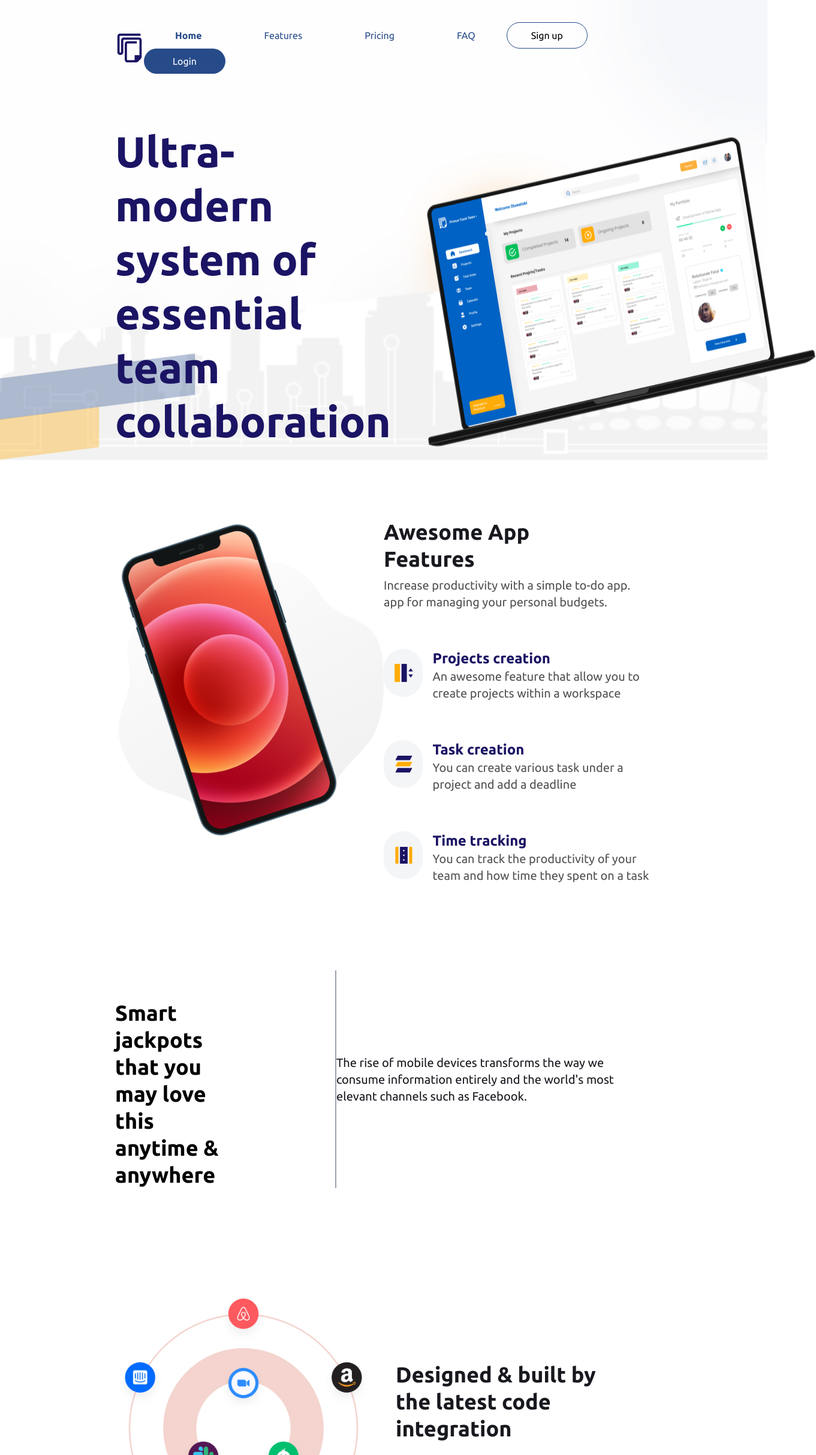
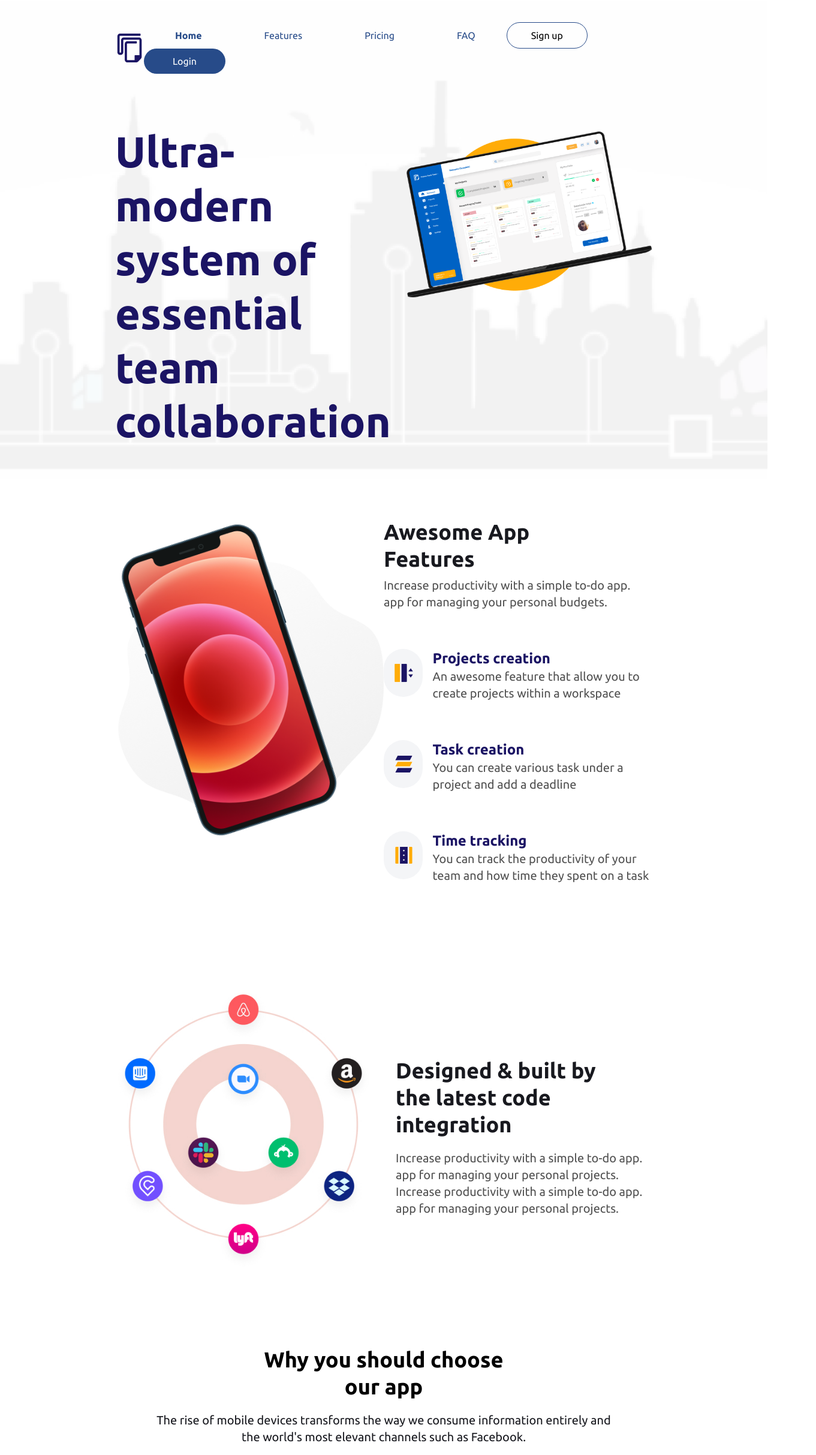
Before and after one commit to diamond-nicholas/react-landing-page, a React (Create React App) app: page / in a window 1280 px wide. Shown: the top 2426 px of the page at 60% size, 1361 px wide, since content can reach past the window. Built offline with nearby package versions, Linux system fonts and the light colour scheme.

Commit message:
feat: responsiveness added

```diff
--- a/src/components/Footer.jsx
+++ b/src/components/Footer.jsx
@@ -7,7 +7,7 @@ import YouTuebIcon from './vectors/YouTube';
 
 const Footer = () => {
   return (
-    <footer className='flex justify-between items-center px-14 h-20 mt-32 bg-black1 lg:px-48'>
+    <footer className='flex justify-between items-center px-5 md:px-14 h-20 mt-32 bg-black1 lg:px-48'>
       <p className='text-base text-gray4'>
         &copy; {new Date().getFullYear()} Primus Track. All rights reserved
       </p>
--- a/src/pages/Home.scss
+++ b/src/pages/Home.scss
@@ -1,6 +1,6 @@
 .HomePage {
   .header {
-    background: url('../assests/images/Background.jpg');
+    background: url('../assests/images/22222.png');
     background-repeat: no-repeat;
     background-size: cover;
     background-position: bottom;
--- a/src/pages/index.jsx
+++ b/src/pages/index.jsx
@@ -118,17 +118,17 @@ const HomePage = () => {
     <div className='HomePage'>
       <header className='h-screen header'>
         <NavBar />
-        <div className='flex justify-between px-48 mt-12'>
-          <h2 className='text-7xl font-bold text-teal2 max-w-lg leading-tight'>
+        <div className='grid lg:grid-cols-2 px-10 lg:px-48 mt-12'>
+          <h2 className='leading-tight text-5xl mb-8 lg:text-7xl font-bold text-teal2 lg:max-w-lg lg:leading-tight'>
             Ultra-modern system of essential team collaboration
           </h2>
-          <img src='/images/Macbook.png' alt='' className='hidden lg:block' />
+          <img src='/images/33333.png' alt='' className='lg:block' />
         </div>
       </header>
 
       <section id='features'>
-        <div className='grid grid-cols-2 px-48 mt-16 mb-11'>
-          <img src='/images/11111.png' alt='' />
+        <div className='grid lg:grid-cols-2 px-10 lg:px-48 mt-16 mb-11'>
+          <img src='/images/11111.png' alt='' className='block mx-auto' />
           <div className='features'>
             <h2 className='text-4xl text-gray1 max-w-sm font-bold leading-tight'>
               Awesome App Features
@@ -156,8 +156,8 @@ const HomePage = () => {
           </div>
         </div>
 
-        <div className='mt-36 flex justify-between items-center px-48 mb-11'>
-          <h2 className='text-4xl text-black font-bold pr-48 pt-12 leading-tight border-r-2 border-gray-400'>
+        <div className='xs:hidden md:hidden mt-36 flex justify-between items-center px-10 lg:px-48 mb-11'>
+          <h2 className='text-4xl text-black font-bold lg:pr-48 pt-12 leading-tight border-r-2 border-gray-400'>
             Smart jackpots that you <br /> may love this anytime & <br />{' '}
             anywhere
           </h2>
@@ -167,10 +167,20 @@ const HomePage = () => {
           </p>
         </div>
 
-        <div className='grid grid-cols-2 px-14 lg:px-48 md:gap-x-10 mt-44'>
-          <img src='/images/Logos.jpg' alt='' />
+        <div className='mt-20 flex flex-col justify-center lg:hidden items-center px-10 mb-11'>
+          <h2 className='text-4xl text-center text-black font-bold pt-12 mb-8 max-w-xl leading-tight'>
+            Smart jackpots that you may love this anytime & anywhere
+          </h2>
+          <p className='max-w-xl text-xl text-gray1'>
+            The rise of mobile devices transforms the way we consume information
+            entirely and the world's most elevant channels such as Facebook.
+          </p>
+        </div>
+
+        <div className='grid lg:grid-cols-2 px-14 lg:px-48 md:gap-x-10 mt-44'>
+          <img src='/images/Logos.jpg' alt='' className='block mx-auto' />
           <div className='flex flex-col md:mt-20 lg:mt-28'>
-            <h2 className='text-4xl text-gray1 font-bold max-w-sm leading-tight'>
+            <h2 className='text-4xl text-gray1 font-bold lg:max-w-sm leading-tight'>
               Designed & built by the latest code integration
             </h2>
             <p className='text-xl text-gray2 mt-5 max-w-lg'>
@@ -181,7 +191,7 @@ const HomePage = () => {
           </div>
         </div>
 
-        <div className='md:px-14 lg:px-48 mb-11 mt-32'>
+        <div className='px-10 lg:px-48 mb-11 mt-32'>
           <h2 className='text-center font-bold text-4xl max-w-md mx-auto leading-tight text-black'>
             Why you should choose our app
           </h2>
@@ -223,7 +233,7 @@ const HomePage = () => {
           entirely and the world's most elevant channels such as Facebook.
         </p>
 
-        <div className='grid md:gap-y-20 place-content-center sm:grid-cols-1 sm:place-items-center sm:gap-y-16 md:grid-cols-2 mt-20 max-w-2xl mx-auto gap-x-16'>
+        <div className='grid gap-y-20 place-content-center sm:grid-cols-1 sm:place-items-center sm:gap-y-16 md:grid-cols-2 mt-20 max-w-2xl mx-auto gap-x-16'>
           {plans.map((plan, planIdx) => (
             <div key={`plan-type_${planIdx}`} className='card w-80 h-full'>
               <div className='card-header py-14 h-auto flex flex-col items-center justify-center'>
@@ -261,9 +271,12 @@ const HomePage = () => {
         </div>
       </section>
 
-      <section id='testimonials' className='pr-48 grid grid-cols-2 mt-32'>
+      <section
+        id='testimonials'
+        className='lg:pr-48 grid lg:grid-cols-2 mt-20 xs:mt-14 lg:mt-32'
+      >
         <img src='/images/image 5.jpg' alt='' />
-        <div className='flex flex-col justify-center'>
+        <div className='flex flex-col justify-center sm:pl-10 xs:pl-10 md:pl-10'>
           <h2 className='font-bold text-4xl text-black leading-tight max-w-md'>
             Meet Client Satisfaction by using our software
           </h2>
@@ -320,9 +333,11 @@ const HomePage = () => {
         {FAQs.map((faq, faqIdx) => (
           <div
             key={`faqs_${faqIdx}`}
-            className='flex justify-between h-14 items-center bg-orange1 mt-5 px-10 py-10'
+            className='flex justify-between h-14 items-center bg-orange1 mt-5 px-5 lg:px-10 py-10'
           >
-            <h2 className='font-bold text-xl text-black'>{faq.text}</h2>
+            <h2 className='font-semibold lg:font-bold lg:text-xl text-black'>
+              {faq.text}
+            </h2>
             {faq.icon}
           </div>
         ))}
--- a/tailwind.config.js
+++ b/tailwind.config.js
@@ -2,6 +2,13 @@ module.exports = {
   purge: ['./src/**/*.{js,jsx,ts,tsx}', './public/index.html'],
   darkMode: false, // or 'media' or 'class'
   theme: {
+    screens: {
+      xs: '460px',
+      sm: '640px',
+      md: '768px',
+      lg: '1024px',
+      xl: '1280px',
+    },
     extend: {
       colors: {
         black1: '#0B0D17',
```
